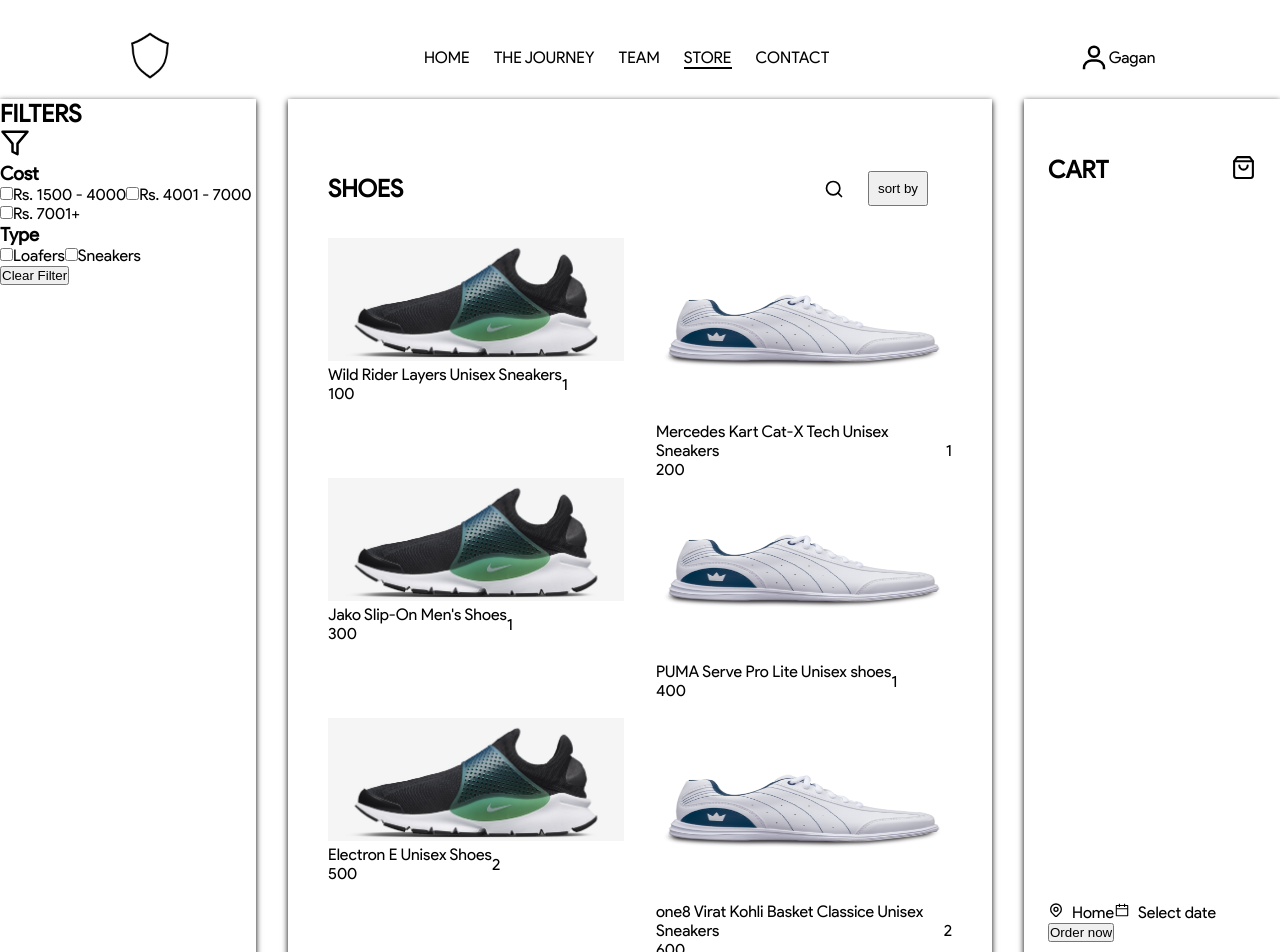
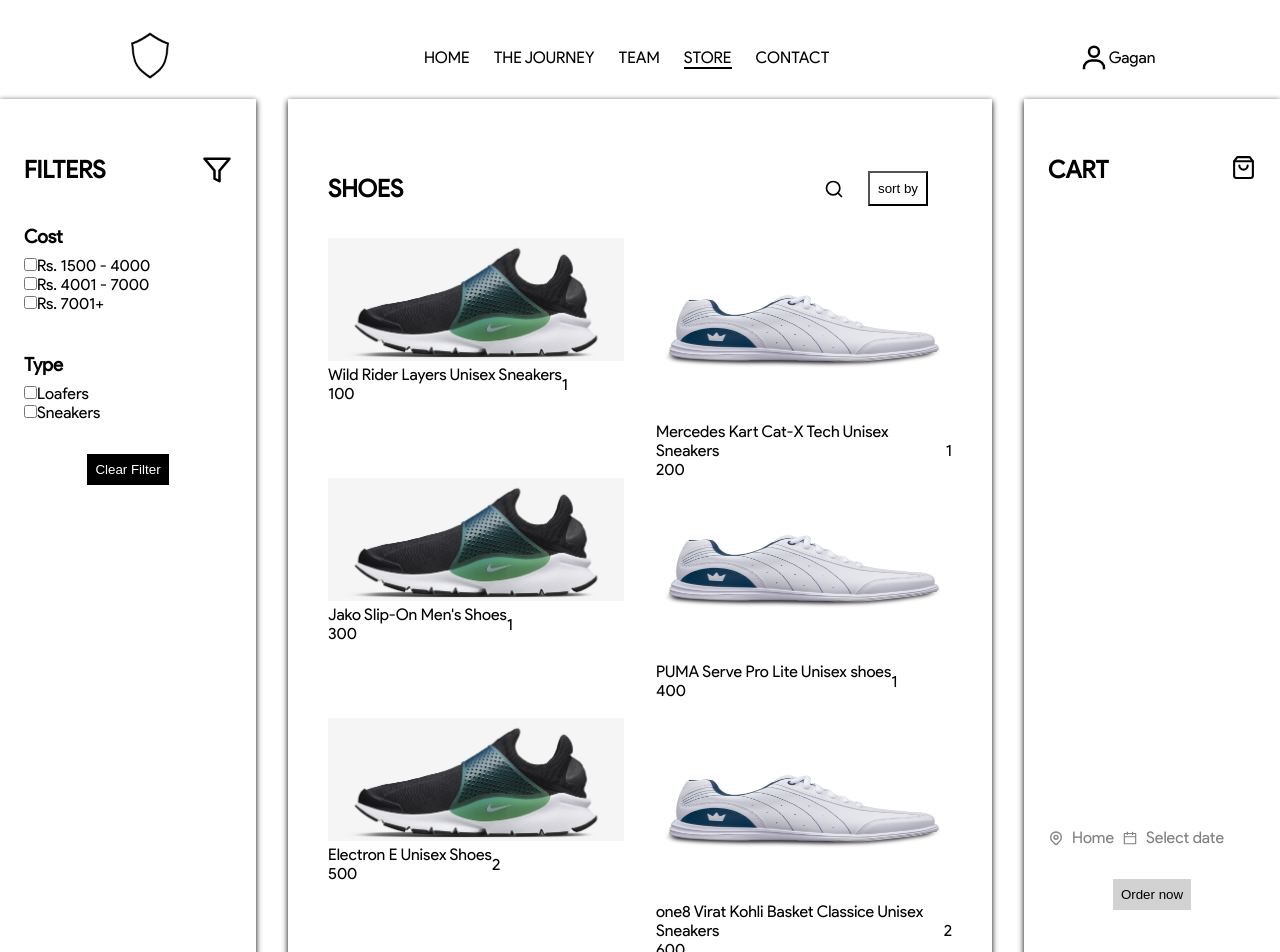
Before and after one commit to anjali1102/products-store, a React (Create React App) app: page /store in a window 1280 px wide. Shown: the top 952 px of the page. Built offline with nearby package versions, Linux system fonts and the light colour scheme.

Commit message:
[Style]: enhanced stylings

```diff
--- a/src/App.css
+++ b/src/App.css
@@ -4,6 +4,9 @@
 
 .flex {
   display: flex;
+}
+.d-block {
+  display: block;
 }
 
 .flex-center {
@@ -26,3 +29,31 @@
   color: inherit;
   cursor: pointer;
 }
+
+.primary-btn {
+  background-color: black;
+  color: white;
+  border: none;
+  cursor: pointer;
+}
+
+.secondary-btn {
+  background-color: white;
+  cursor: pointer;
+}
+
+.disable-color {
+  color: gray;
+}
+
+.disable-btn {
+  background-color: #d2d2d2;
+  border: none;
+  cursor: pointer;
+}
+
+@media screen and (max-width: 600px) {
+  html {
+    font-size: 80%;
+  }
+}
--- a/src/component/Cart/Cart.jsx
+++ b/src/component/Cart/Cart.jsx
@@ -14,16 +14,18 @@
       <div className="cart-items flex"></div>
       <div className="cart-footer">
         <div className="flex">
-          <div>
+          <div className="flex-align-center mr-1 disable-color">
             <HiOutlineLocationMarker />
             <span className="pl-1">Home</span>
           </div>
-          <div>
+          <div className="flex-align-center ml-1 disable-color">
             <AiOutlineCalendar />
-            <span className="pl-1">Select date</span>
+            <span className="pl-1 ">Select date</span>
           </div>
         </div>
-        <button>Order now</button>
+        <button className="disable-btn p-1 my-2 d-block mx-auto">
+          Order now
+        </button>
       </div>
     </main>
   );
--- a/src/component/Filter/Filter.jsx
+++ b/src/component/Filter/Filter.jsx
@@ -4,39 +4,41 @@
 
 const Filter = () => {
   return (
-    <main className="filter_wrapper">
-      <section className="filter_header">
+    <main className="filter_wrapper p-3">
+      <section className="filter_header flex my-2">
         <h1>FILTERS</h1>
-        <FiFilter size={30} />
+        <FiFilter className="filter-icon" size={30} />
       </section>
-      <section className="cost_container">
-        <h3>Cost</h3>
-        <label>
+      <section className="cost_container my-2">
+        <h3 className="py-1">Cost</h3>
+        <label className="d-block" htmlFor="1500-4000">
           <input type="checkbox" />
           Rs. 1500 - 4000
         </label>
-        <label>
+        <label className="d-block" htmlFor="4001-7000">
           <input type="checkbox" />
           Rs. 4001 - 7000
         </label>
-        <label>
+        <label className="d-block" htmlFor="7001+">
           <input type="checkbox" />
           Rs. 7001+
         </label>
       </section>
       <section className="type_container">
-        <h3>Type</h3>
-        <label>
+        <h3 className="py-1">Type</h3>
+        <label className="d-block" htmlFor="loafers">
           <input type="checkbox" />
           Loafers
         </label>
-        <label>
+        <label className="d-block" htmlFor="sneakers">
           <input type="checkbox" />
           Sneakers
         </label>
       </section>
       <section>
-        <button>Clear Filter</button>
+        <button className="primary-btn p-1 d-block my-2 filter-btn mx-auto">
+          Clear Filter
+        </button>
       </section>
     </main>
   );
--- a/src/component/Product.jsx/Product.jsx
+++ b/src/component/Product.jsx/Product.jsx
@@ -10,7 +10,7 @@
       <section className="product_header flex-align-center my-2">
         <h1>SHOES</h1>
         <FiSearch className="filter-icon" size={20} />
-        <button className="p-1 mx-2">sort by</button>
+        <button className="p-1 mx-2 secondary-btn">sort by</button>
       </section>
       <section className="product_items">
         {data.products.map((item) => {
--- a/src/index.css
+++ b/src/index.css
@@ -168,8 +168,16 @@
 .m-1 {
   margin: 0.5rem;
 }
+.mr-1 {
+  margin-right: 0.5rem;
+}
 .mt-4 {
   margin-top: 4rem;
+}
+
+.mx-auto {
+  margin-left: auto;
+  margin-right: auto;
 }
 .mx-2 {
   margin-left: 1.5rem;
```
